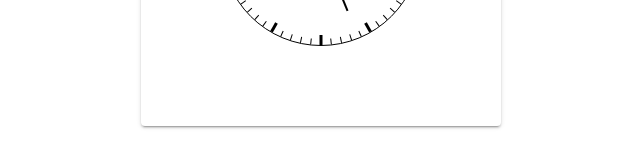
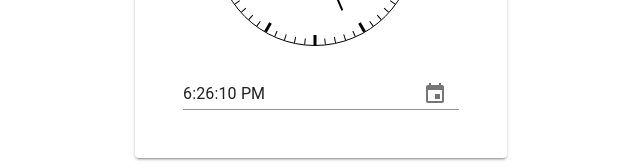
Before and after one commit to aprilNeufeld/Clock-Synch, a Next.js app: page / in a window 1280 px wide. Shown: the part 319-487 px from the top of the page, without its empty margins (319-959 px from the left). Built offline with nearby package versions, Linux system fonts and the light colour scheme.

Commit message:
Make time picker input available for testing

```diff
--- a/src/components/AnalogClock.tsx
+++ b/src/components/AnalogClock.tsx
@@ -19,7 +19,7 @@ const AnalogClock: React.FC<Props> = (props) => {
 	}
 
 	return (
-		<div onClick={handleClick}>
+		<div onClick={handleClick} role='button' aria-label='analog-clock'>
 			<Clock value={time} size={200} />
 		</div>
 	)
--- a/src/components/DigitalClock.tsx
+++ b/src/components/DigitalClock.tsx
@@ -19,8 +19,8 @@ const DigitalClock: React.FC<Props> = (props) => {
 	}
 
 	return (
-		<div onClick={handleClick}>
-			<Clock format={'h:mm:ss A'} date={time.getTime()} />
+		<div onClick={handleClick} role='button' aria-label='digital-clock' >
+			<Clock format={'h:mm:ss A'} date={time.getTime()} key='react-live-clock'/>
 		</div>
 	)
 }
--- a/src/components/SynchronizedClocks.tsx
+++ b/src/components/SynchronizedClocks.tsx
@@ -8,7 +8,7 @@ import {
 	useTheme,
 	Typography
 } from '@material-ui/core';
-import { TimePicker } from '@material-ui/pickers';
+import { KeyboardTimePicker } from '@material-ui/pickers';
 import DigitalClock from './DigitalClock';
 import AnalogClock from './AnalogClock';
 import { addSeconds } from 'date-fns';
@@ -23,7 +23,7 @@ const useStyles = makeStyles((theme: Theme) => {
 		timePicker: {
 			// Hide the time picker so we only interact
 			// with it programmatically
-			display: 'none',
+			//display: 'none',
 		},
 	})
 });
@@ -121,14 +121,22 @@ const SynchronizedClocks: React.FC<Props> = (props) => {
 						</Typography>
 						<AnalogClock time={state.time} onClick={toggleOpenPicker} />
 					</Box>
-					<TimePicker
+					<KeyboardTimePicker
 						className={classes.timePicker}
 						value={state.time}
-						onChange={(newValue) => {
-							dispatch({ type: 'select-time', time: newValue });
+						onChange={(newValue: Date | null) => {
+							console.log(newValue);
+							if (newValue && newValue.getTime()) {
+								console.log("Valid: " + newValue);
+								dispatch({ type: 'select-time', time: newValue });
+							}
 						}}
+						format="h:mm:ss a"
 						open={open}
 						onClose={toggleOpenPicker}
+						DialogProps={{
+							"aria-label": "time-picker"
+						}}
 					/>
 				</Box>
 			}
--- a/src/pages/index.tsx
+++ b/src/pages/index.tsx
@@ -7,7 +7,7 @@ const Home: React.FC = () => {
 	return (
 		<React.Fragment>
 			<Layout pageTitle="" contentTitle="">
-				<SynchronizedClocks ticking />
+				<SynchronizedClocks ticking={false} />
 			</Layout>
 		</React.Fragment>
 	)
```
Also changed, not shown: 1 other file (tests, documents, lock files or other folders).
